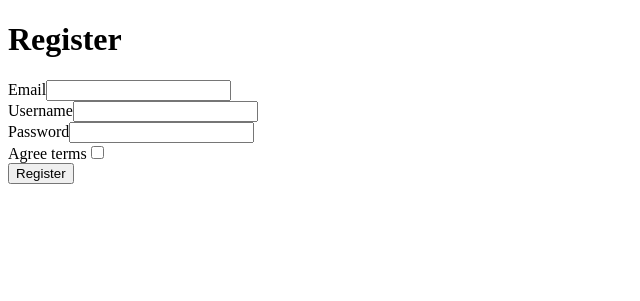
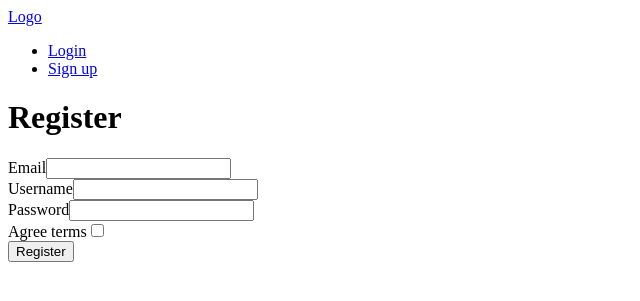
Before and after one commit to Shinanubis/Colibri_project, a Symfony app: template templates/registration/register.html.twig in a window 1280 px wide. Shown: the top 301 px of the page, without its empty margins (0-640 px from the left). Run offline with Twig, Linux system fonts and the light colour scheme; the template is opened without the code that fills it, so the values that code supplies are empty; form fields are guessed from the names that the template uses; some libraries are stand-ins or nearby versions.

Commit message:
add navbar & minot change

```diff
--- a/templates/base.html.twig
+++ b/templates/base.html.twig
@@ -8,6 +8,25 @@
         {% endblock %}
     </head>
     <body>
+        {% block navbar %}
+            <!-- A grey horizontal navbar that becomes vertical on small screens -->
+            <nav class="navbar navbar-expand-sm bg-dark navbar-dark sticky-top">
+
+                <!-- Logo -->
+                <a class="navbar-brand" href="{{ path('homepage') }}">Logo</a>
+
+                <div class="navbar-collapse collapse w-100 order-3 dual-collapse2">
+                    <ul class="navbar-nav ml-auto">
+                        <li class="nav-item">
+                            <a class="nav-link" href="{{ path('login') }}">Login</a>
+                        </li>
+                        <li class="nav-item">
+                            <a class="nav-link" href="{{ path('registration') }}">Sign up</a>
+                        </li>
+                    </ul>
+                </div>
+            </nav>
+        {% endblock %}
         {% block body %}{% endblock %}
         {% block javascripts %}
             {{ encore_entry_script_tags('app') }}
--- a/templates/blog/article/_comment_form.html.twig
+++ b/templates/blog/article/_comment_form.html.twig
@@ -12,7 +12,7 @@
         <div class="field">
             <p class="control">
                 {{ form_rest(form) }}
-                <button type="submit" class="button is-primary">Post</button>
+                <button type="submit" class="btn btn-lg btn-primary">Post</button>
             </p>
         </div>
     </div>
--- a/templates/blog/home/index.html.twig
+++ b/templates/blog/home/index.html.twig
@@ -1,3 +1,4 @@
+{% extends 'base.html.twig' %}
 {% block body %}
     {% if articles is not empty %}
         {% for article in articles %}
```
Also changed, not shown: templates/blog/article/show.html.twig (+3 -4 lines).
